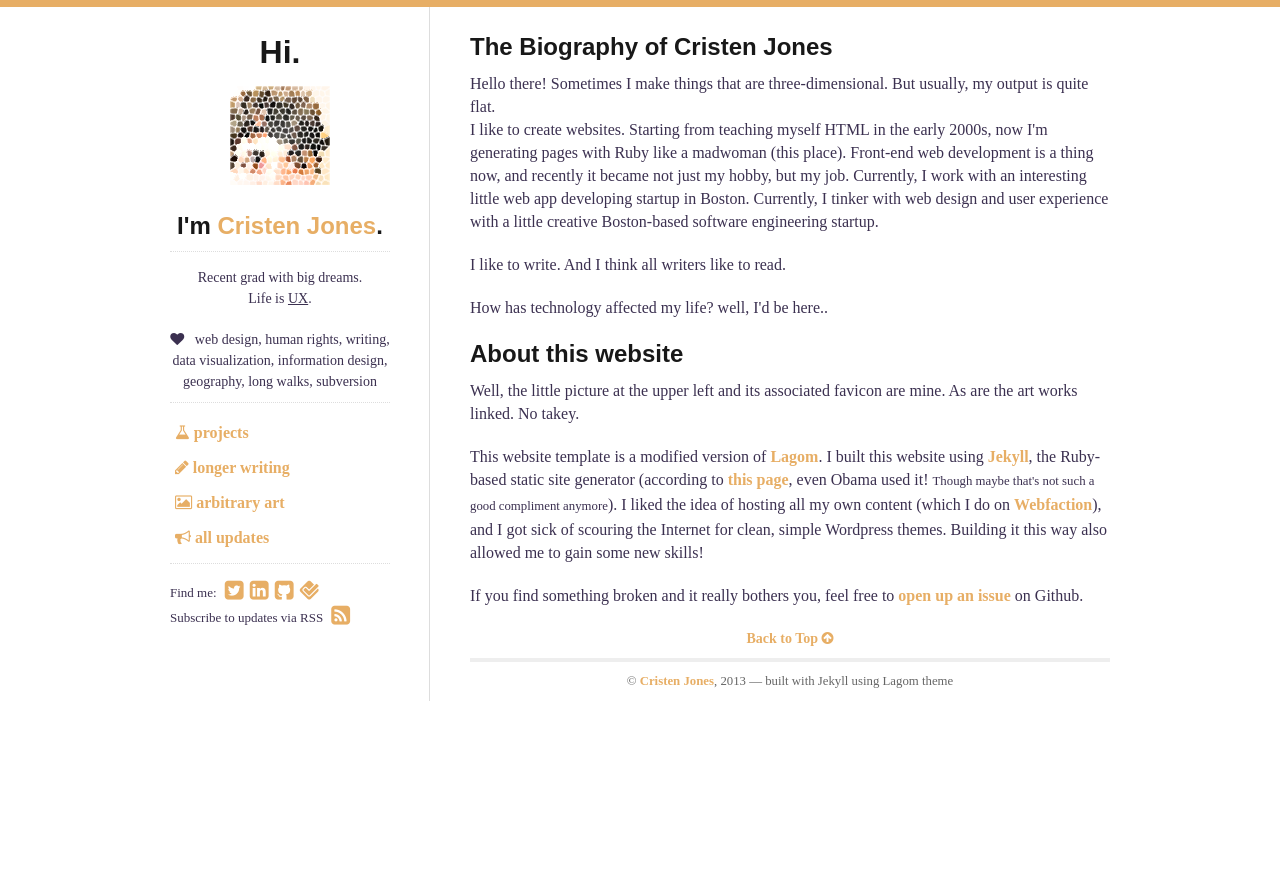
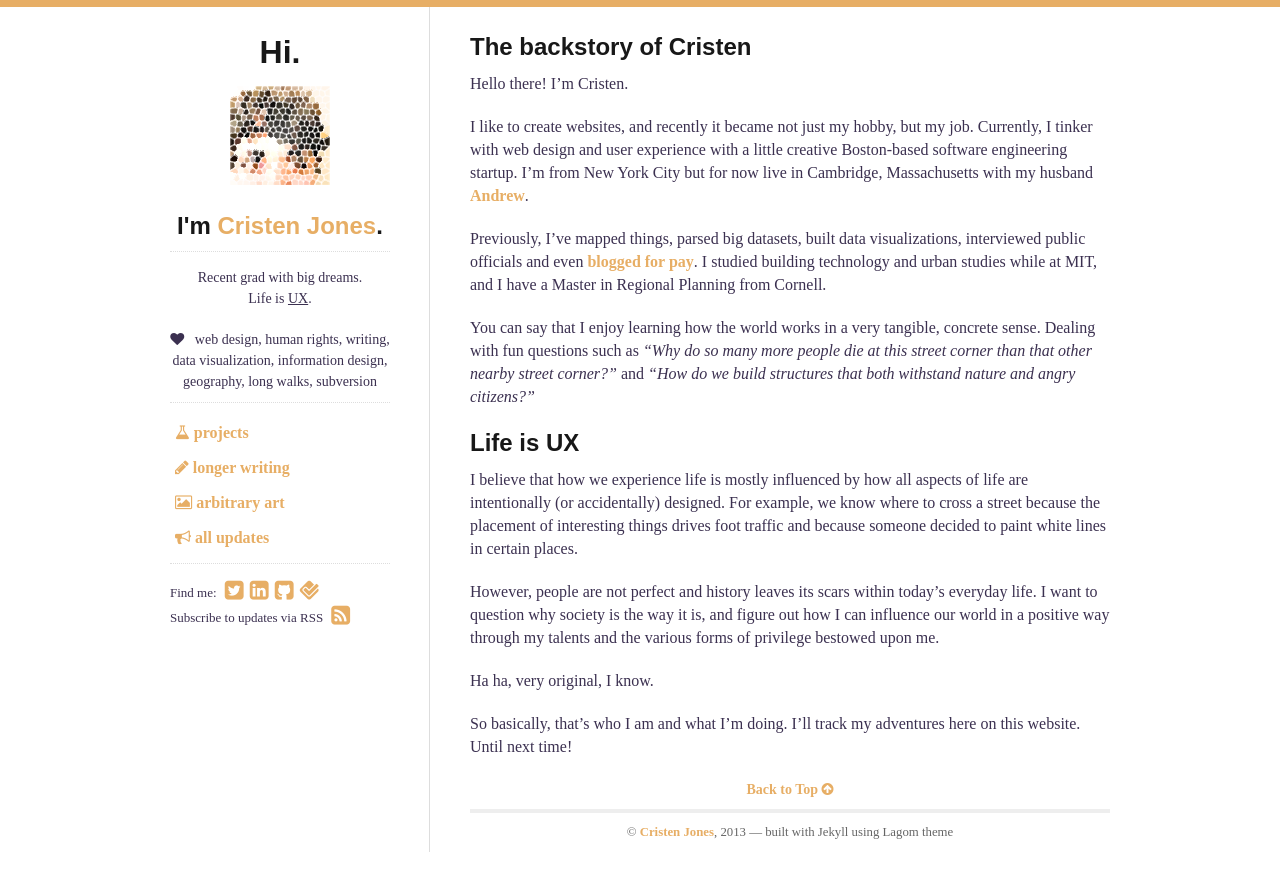
Before and after one commit to thecristen/thewebsite, a Jekyll site: the page built from index.md, in a window 1280 px wide. Shown: the top 891 px of the page. Built offline with Jekyll 4.4.1, drawn with Linux system fonts in a browser that asks for light colours; a script that is not in the unit is left out; comment, search, counter and statistics services are not loaded.

Commit message:
rewrote index page in markdown, updated content

```diff
--- a/index.html
+++ /dev/null
@@ -1,22 +0,0 @@
----
-layout: default
-title: The Website
----
-<h2>The Biography of Cristen Jones</h2>
-
-Hello there!
-Sometimes I make things that are three-dimensional. But usually, my output is quite flat.
-
-<p>I like to create websites. Starting from teaching myself HTML in the early 2000s, now I'm generating pages with Ruby like a madwoman (this place). Front-end web development is a thing now, and recently it became not just my hobby, but my job. Currently, I work with an interesting little web app developing startup in Boston.
-Currently, I tinker with web design and user experience with a little creative Boston-based software engineering startup. </p>
-
-<p>I like to write. And I think all writers like to read.</p>
-
-<p>How has technology affected my life? well, I'd be here..</p>
-
-<h2>About this website</h2>
-<p>Well, the little picture at the upper left and its associated favicon are mine. As are the art works linked. No takey.</p>
-
-<p>This website template is a modified version of <a href="http://jekyllthemes.org/themes/lagom/">Lagom</a>. I built this website using <a href="http://jekyllrb.com">Jekyll</a>, the Ruby-based static site generator (according to <a href="http://yeswejekyll.com">this page</a>, even Obama used it! <small>Though maybe that's not such a good compliment anymore</small>). I liked the idea of hosting all my own content (which I do on <a href="https://www.webfaction.com/?affiliate=cristen">Webfaction</a>), and I got sick of scouring the Internet for clean, simple Wordpress themes. Building it this way also allowed me to gain some new skills!</p>
-
-<p>If you find something broken and it really bothers you, feel free to <a href="https://github.com/thecristen/thewebsite/issues">open up an issue</a> on Github.</p>
--- /dev/null
+++ b/index.md
@@ -0,0 +1,23 @@
+---
+layout: default
+title: The Website
+---
+## The backstory of Cristen
+
+Hello there! I'm Cristen.
+
+I like to create websites, and recently it became not just my hobby, but my job.  Currently, I tinker with web design and user experience with a little creative Boston-based software engineering startup. I'm from New York City but for now live in Cambridge, Massachusetts with my husband [Andrew](http://andrew3.thejonesgroup.org).
+
+Previously, I've mapped things, parsed big datasets, built data visualizations, interviewed public officials and even [blogged for pay](http://mitadmissions.org/blogs/author/cristen). I studied building technology and urban studies while at MIT, and I have a Master in Regional Planning from Cornell.
+
+You can say that I enjoy learning how the world works in a very tangible, concrete sense. Dealing with fun questions such as *"Why do so many more people die at this street corner than that other nearby street corner?"* and *"How do we build structures that both withstand nature and angry citizens?"*
+
+## Life is UX
+
+I believe that how we experience life is mostly influenced by how all aspects of life are intentionally (or accidentally) designed. For example, we know where to cross a street because the placement of interesting things drives foot traffic and because someone decided to paint white lines in certain places.
+
+However, people are not perfect and history leaves its scars within today's everyday life. I want to question why society is the way it is, and figure out how I can influence our world in a positive way through my talents and the various forms of privilege bestowed upon me.
+
+Ha ha, very original, I know.
+
+So basically, that's who I am and what I'm doing. I'll track my adventures here on this website. Until next time!
```
Also changed, not shown: _posts/2013-12-02-obligatory_first_post.md (+1 -1 lines).
